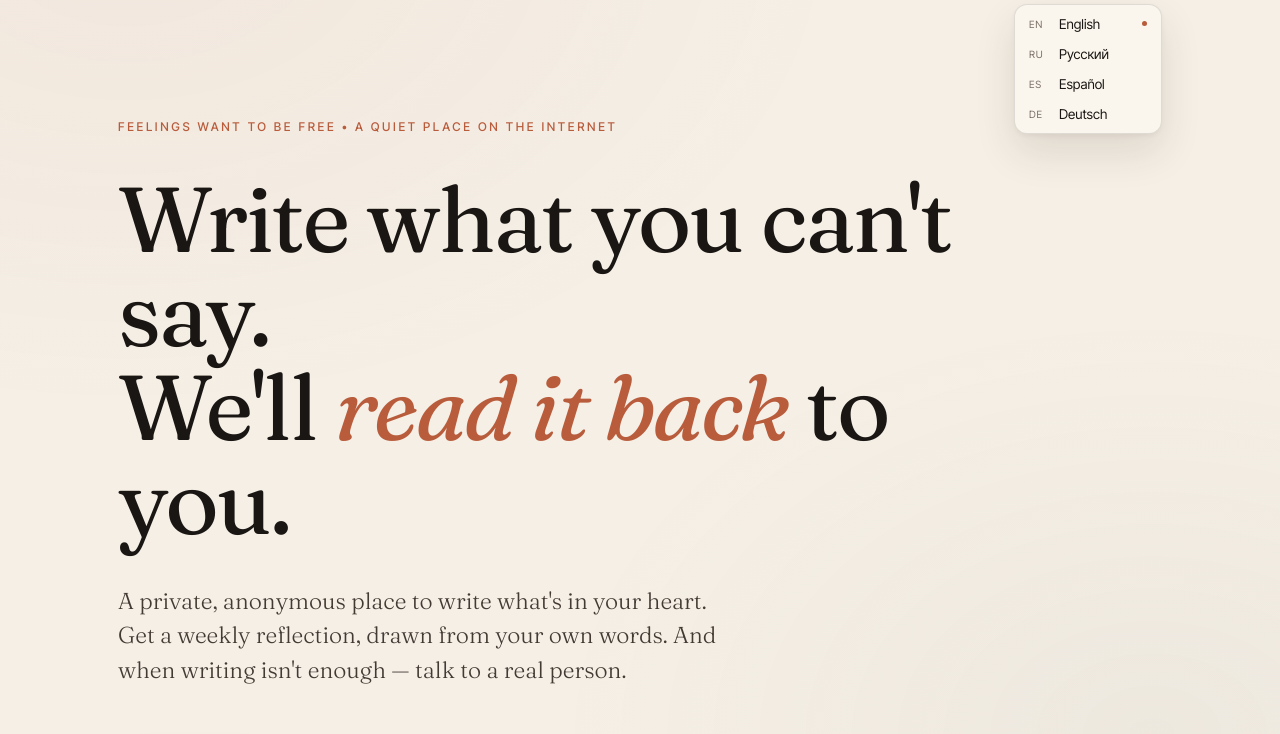
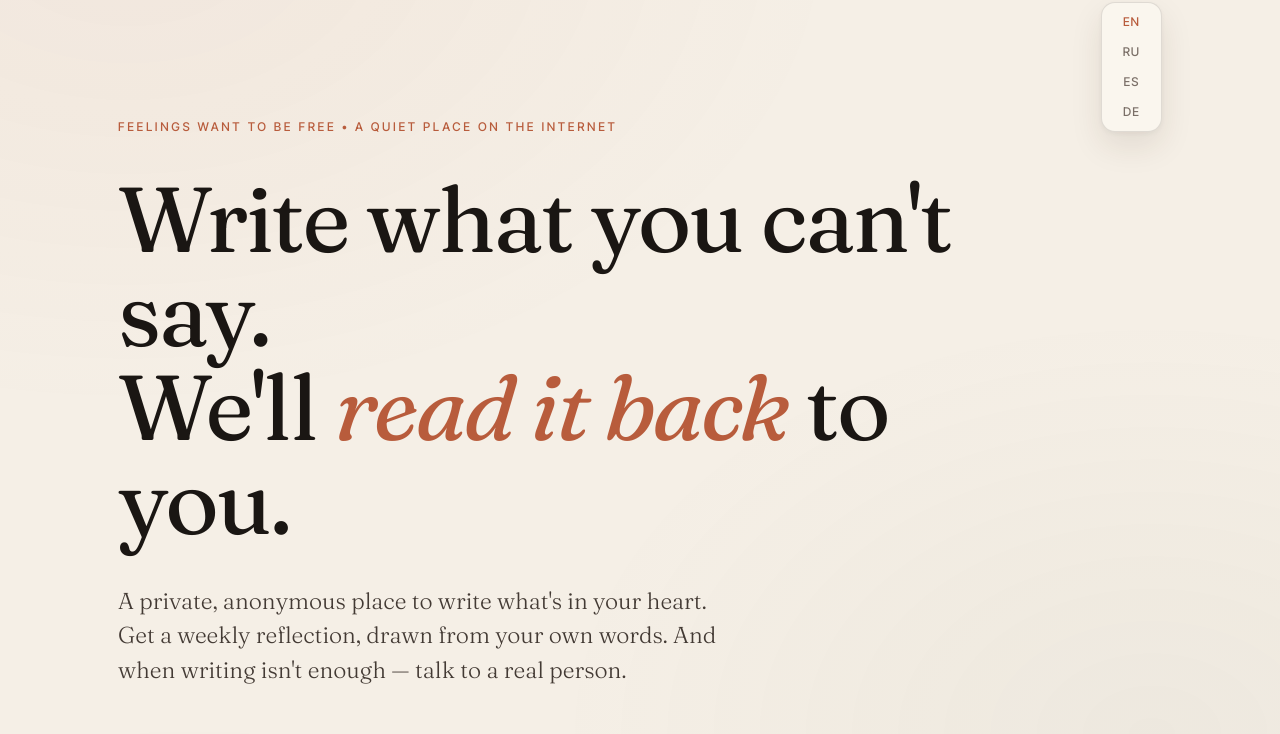
Before and after one commit to elyor-turdialiev/unspoken-landing, a plain HTML site: page index.html in a window 1280 px wide. Both pictures are taken after a click on the button "EN". Shown: the part 66-800 px from the top of the page. Drawn offline with Linux system fonts and the light colour scheme.

Commit message:
Add files via upload

```diff
--- a/index.html
+++ b/index.html
@@ -1044,21 +1044,21 @@
   .lang-btn:active { transform: scale(.97); }
   @media (hover: hover) { .lang-btn:hover { border-color: rgba(26,22,19,.28); background: rgba(255,255,255,.35); } }
   .lang-menu {
-    position: absolute; right: 0; top: calc(100% + 8px); z-index: 50;
-    min-width: 148px; padding: 4px; list-style: none;
-    background: var(--cream); border: 1px solid var(--rule); border-radius: 13px;
-    box-shadow: 0 18px 40px rgba(60,40,20,.12), 0 2px 6px rgba(60,40,20,.06);
-    opacity: 0; visibility: hidden; transform: translateY(-6px) scale(.97); transform-origin: top right;
+    position: absolute; right: 0; top: calc(100% + 6px); z-index: 50;
+    min-width: 100%; padding: 4px; list-style: none;
+    background: var(--cream); border: 1px solid var(--rule); border-radius: 14px;
+    box-shadow: 0 14px 32px rgba(60,40,20,.10), 0 2px 6px rgba(60,40,20,.05);
+    opacity: 0; visibility: hidden; transform: translateY(-6px) scale(.96); transform-origin: top right;
     transition: opacity .22s ease, transform .35s cubic-bezier(.22,1,.36,1), visibility 0s linear .35s;
   }
   .lang.open .lang-menu { opacity: 1; visibility: visible; transform: none; transition-delay: 0s; }
   .lang-menu a {
-    display: flex; align-items: center; gap: 10px; padding: 7px 10px; border-radius: 9px;
-    font: 400 13.5px/1.2 var(--sans); color: var(--ink); text-decoration: none;
-  }
-  .lang-menu a .code { width: 20px; font-size: 10px; letter-spacing: .08em; color: var(--ink-whisper); }
-  .lang-menu a .tick { margin-left: auto; width: 5px; height: 5px; border-radius: 50%; background: var(--clay); }
-  @media (hover: hover) { .lang-menu a:hover { background: var(--paper-warm); } }
+    display: block; text-align: center; padding: 9px 14px; border-radius: 10px;
+    font: 500 12px/1 var(--sans); letter-spacing: .08em; color: var(--ink-whisper); text-decoration: none;
+    transition: color .2s ease, background .2s ease;
+  }
+  .lang-menu a[aria-current] { color: var(--clay); }
+  @media (hover: hover) { .lang-menu a:hover { background: var(--paper-warm); color: var(--ink); } }
   .lang-menu a:focus-visible, .lang-btn:focus-visible { outline: 2px solid var(--clay); outline-offset: 2px; }
 
   /* Staggered reveal: children of each section rise in one after another */
@@ -1138,10 +1138,10 @@
         <svg width="10" height="10" viewBox="0 0 10 10" aria-hidden="true"><path d="M2 3.5L5 6.5L8 3.5" stroke="currentColor" stroke-width="1.3" fill="none" stroke-linecap="round" stroke-linejoin="round"/></svg>
       </button>
       <ul class="lang-menu">
-        <li><a aria-current='true' href='/' hreflang='en' lang='en'><span class="code">EN</span>English<span class="tick"></span></a></li>
-        <li><a href='/index_ru' hreflang='ru' lang='ru'><span class="code">RU</span>Русский</a></li>
-        <li><a href='/index_es' hreflang='es' lang='es'><span class="code">ES</span>Español</a></li>
-        <li><a href='/index_de' hreflang='de' lang='de'><span class="code">DE</span>Deutsch</a></li>
+        <li><a aria-current='true' href='/' hreflang='en' lang='en' aria-label="English"><span class="code">EN</span></a></li>
+        <li><a href='/index_ru' hreflang='ru' lang='ru' aria-label="Русский"><span class="code">RU</span></a></li>
+        <li><a href='/index_es' hreflang='es' lang='es' aria-label="Español"><span class="code">ES</span></a></li>
+        <li><a href='/index_de' hreflang='de' lang='de' aria-label="Deutsch"><span class="code">DE</span></a></li>
       </ul>
     </div>
   </div>
```
Also changed, not shown: index_de.html (+15 -15 lines), index_es.html (+15 -15 lines), index_ru.html (+15 -15 lines).
